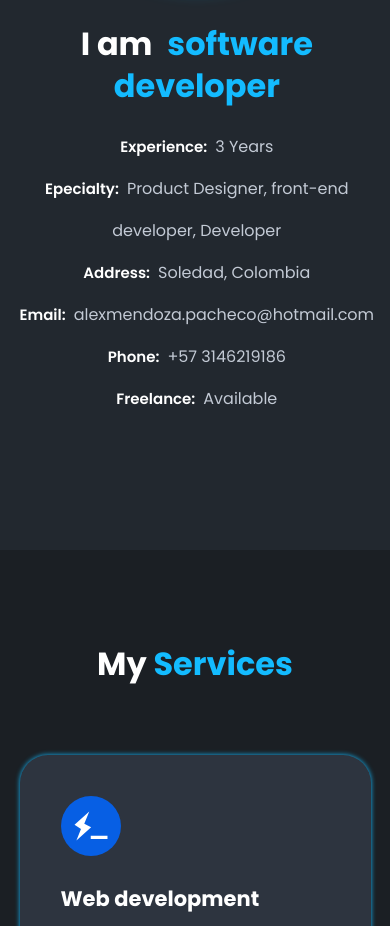
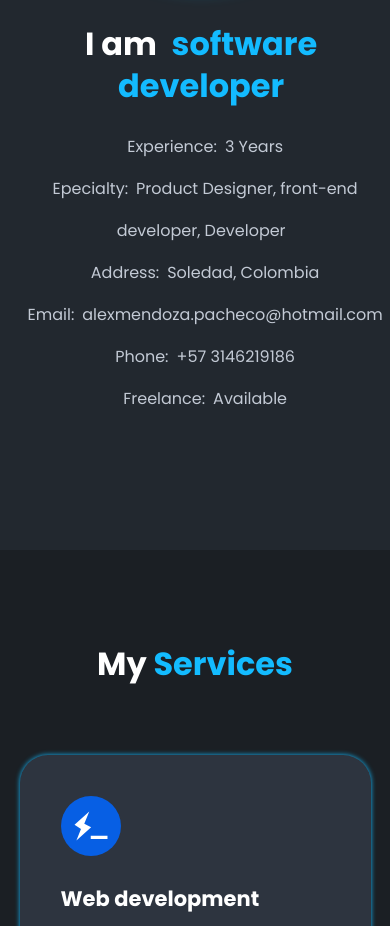
Before and after one commit to ALEXMENDOZ4/Portfolio, a React (Vite) app: page / in a window 390 px wide. Shown: the part 1340-2266 px from the top of the page. Built offline with nearby package versions, Linux system fonts and the light colour scheme; the HTML template or start-up script is replaced by a standard one.

Commit message:
features/responsive style arrangements

```diff
--- a/src/components/Header/Header.tsx
+++ b/src/components/Header/Header.tsx
@@ -10,7 +10,7 @@ const Header = () => {
 
   useEffect(() => {
     const handleScroll = () => {
-      setIsSticky(window.scrollY > 120);
+      setIsSticky(window.scrollY > 20);
       setIcon(false);
     }
 
--- a/src/pages/About/About.tsx
+++ b/src/pages/About/About.tsx
@@ -15,27 +15,27 @@ const About = () => {
         </h2>
         <div className='exp-area'>
           <p className='exp'>
-            Experience:
+            <span>Experience:</span>
             <span>3 Years</span>
           </p>
           <p className='exp'>
-            Epecialty:
+            <span>Epecialty:</span>
             <span>Product Designer, front-end developer, Developer</span>
           </p>
           <p className='exp'>
-            Address:
+            <span>Address:</span>
             <span>Soledad, Colombia</span>
           </p>
           <p className='exp'>
-            Email:
+            <span>Email:</span>
             <span>alexmendoza.pacheco@hotmail.com</span>
           </p>
           <p className='exp'>
-            Phone:
+            <span>Phone:</span>
             <span>+57 3146219186</span>
           </p>
           <p className='exp'>
-            Freelance:
+            <span>Freelance:</span>
             <span>Available</span>
           </p>
         </div>
--- a/src/pages/About/styles.ts
+++ b/src/pages/About/styles.ts
@@ -1,7 +1,12 @@
 import styled from "styled-components";
 import { colors } from "../../styles/colors";
 import { fontweight } from "../../styles/fontweight";
-import { sizes, sizesResponsive1240, sizesResponsive470, sizesResponsive950 } from "../../styles/sizes";
+import {
+  sizes,
+  sizesResponsive1240,
+  sizesResponsive470,
+  sizesResponsive950,
+} from "../../styles/sizes";
 
 export const About = styled.section`
   padding: 110px 16% 90px;
@@ -34,34 +39,34 @@ export const About = styled.section`
     margin-left: 0.5rem;
   }
 
-  .about-img img{
+  .about-img img {
     width: 100%;
     height: 530px;
     max-width: 530px;
     border-radius: 50%;
     object-fit: cover;
     border: 7px solid ${colors.mainColor};
-    box-shadow: 0 0 20px ${colors.mainColor}
+    box-shadow: 0 0 20px ${colors.mainColor};
   }
 
-  .about-text h2{
+  .about-text h2 {
     font-size: ${sizes.h2};
     line-height: 1.3;
     margin-bottom: 20px;
   }
 
-  .exp-area{
+  .exp-area {
     margin-bottom: 50px;
   }
 
-  .exp-area p{
+  .exp-area p {
     color: ${colors.textColor};
     font-weight: ${fontweight[600]};
     font-size: 19px;
     line-height: 42px;
   }
 
-  .exp-area p span{
+  .exp-area p span {
     color: ${colors.otherColor};
     font-size: ${sizes.p};
     font-weight: ${fontweight[400]};
@@ -69,20 +74,20 @@ export const About = styled.section`
   }
 
   //media queries
-  @media(max-width: 1700px){
+  @media (max-width: 1700px) {
     padding: 90px 8% 80px;
   }
 
-  @media(max-width: 1380px){
+  @media (max-width: 1380px) {
     padding: 90px 5% 80px;
   }
 
-  @media(max-width: 1240px){
+  @media (max-width: 1240px) {
     grid-template-columns: 1fr;
     gap: 2rem;
     text-align: center;
 
-    .about-img img{
+    .about-img img {
       text-align: center;
       width: 100%;
       height: 400px;
@@ -92,35 +97,35 @@ export const About = styled.section`
       margin: 0 auto;
     }
 
-    h1{
+    h1 {
       font-size: ${sizesResponsive1240.h1} !important;
     }
 
-    h2{
+    h2 {
       font-size: ${sizesResponsive1240.h2} !important;
     }
 
-    p{
+    p {
       font-size: ${sizesResponsive1240.p} !important;
     }
   }
 
-  @media(max-width: 950px){
-    h1{
+  @media (max-width: 950px) {
+    h1 {
       font-size: ${sizesResponsive950.h1} !important;
     }
   }
 
-  @media(max-width: 470px){
-    h1{
+  @media (max-width: 470px) {
+    h1 {
       font-size: ${sizesResponsive470.h1} !important;
     }
 
-    h2{
+    h2 {
       font-size: ${sizesResponsive470.h2} !important;
     }
 
-    .about-img img{
+    .about-img img {
       text-align: center;
       width: 100%;
       height: 300px;
@@ -130,4 +135,21 @@ export const About = styled.section`
       margin: 0 auto;
     }
   }
+
+  @media (max-width: 320px) {
+    padding: 90px 0 80px;
+
+    .exp-area {
+
+      p {
+        display: flex;
+        flex-direction: column;
+
+        span {
+          margin: 0;
+        }
+      }
+
+    }
+  }
 `;
--- a/src/pages/Footer/styles.ts
+++ b/src/pages/Footer/styles.ts
@@ -1,6 +1,10 @@
 import styled from "styled-components";
 import { colors } from "../../styles/colors";
-import { sizesResponsive1240, sizesResponsive470, sizesResponsive950 } from "../../styles/sizes";
+import {
+  sizesResponsive1240,
+  sizesResponsive470,
+  sizesResponsive950,
+} from "../../styles/sizes";
 
 export const Footer = styled.div`
   padding: 22px 16%;
@@ -10,13 +14,13 @@ export const Footer = styled.div`
   justify-content: space-between;
   gap: 2rem;
 
-    .copyright p{
+  .copyright p {
     font-size: 15px;
     font-weight: 400;
     color: ${colors.otherColor};
   }
 
-    .scroll-top{
+  .scroll-top {
     display: inline-flex;
     align-items: center;
     justify-content: center;
@@ -29,42 +33,48 @@ export const Footer = styled.div`
   }
 
   //media queries
-    @media(max-width: 1700px){
+  @media (max-width: 1700px) {
     padding: 18px 8%;
   }
 
-    @media(max-width: 1380px){
+  @media (max-width: 1380px) {
     padding: 18px 5%;
   }
 
-    @media(max-width: 1240px){
-
-        h1{
+  @media (max-width: 1240px) {
+    h1 {
       font-size: ${sizesResponsive1240.h1} !important;
     }
 
-        h2{
+    h2 {
       font-size: ${sizesResponsive1240.h2} !important;
     }
 
-        p{
+    p {
       font-size: ${sizesResponsive1240.p} !important;
     }
   }
 
-    @media(max-width: 950px){
-        h1{
+  @media (max-width: 950px) {
+    h1 {
       font-size: ${sizesResponsive950.h1} !important;
     }
   }
 
-    @media(max-width: 470px){
-    h1{
+  @media (max-width: 470px) {
+    h1 {
       font-size: ${sizesResponsive470.h1} !important;
     }
 
-    h2{
+    h2 {
       font-size: ${sizesResponsive470.h2} !important;
     }
   }
+
+  @media (max-width: 320px) {
+    .scroll-top{
+        height: 45px;
+        width: 54px;
+    }
+  }
 `;
--- a/src/pages/Hero/styles.ts
+++ b/src/pages/Hero/styles.ts
@@ -181,6 +181,13 @@ export const Section = styled.section`
     }
   }
 
+  @media(max-width: 930px){
+
+    img{
+      display: none;
+    }
+  }
+
   @media(max-width: 718px){
     .main-content p {
         width: 100%;
@@ -197,10 +204,7 @@ export const Section = styled.section`
     }
   }
 
-  @media(max-width: 930px){
-
-    img{
-      display: none;
-    }
+  @media(max-width: 375px){
+    padding: 0 1rem;
   }
 `;
```
Lines whose indentation alone changed are shown as unchanged.
